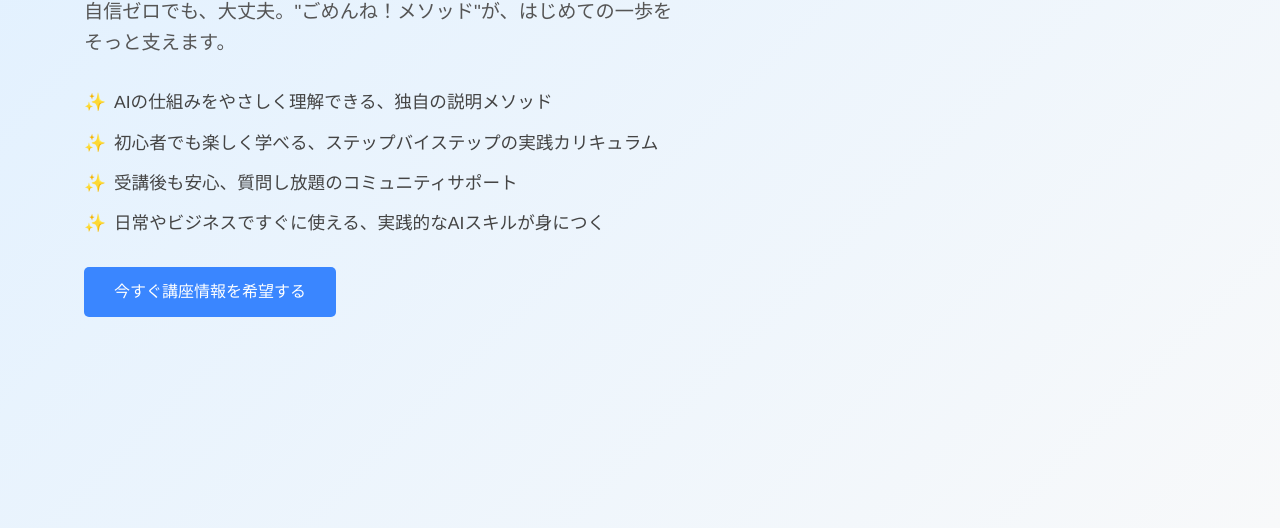
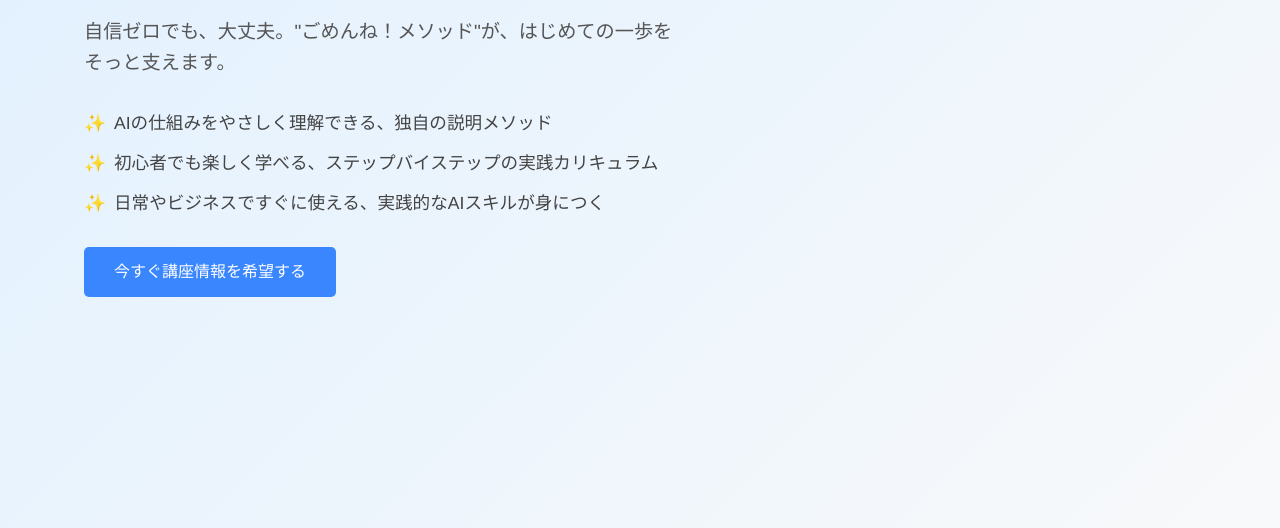
Before and after one commit to kff00755/gomen, a plain HTML site: page index.html in a window 1280 px wide. Shown: the part 272-800 px from the top of the page. Drawn offline with Linux system fonts and the light colour scheme.

Commit message:
Add files via upload

```diff
--- a/index.html
+++ b/index.html
@@ -367,7 +367,6 @@
                 <ul class="benefits-list">
                     <li>AIの仕組みをやさしく理解できる、独自の説明メソッド</li>
                     <li>初心者でも楽しく学べる、ステップバイステップの実践カリキュラム</li>
-                    <li>受講後も安心、質問し放題のコミュニティサポート</li>
                     <li>日常やビジネスですぐに使える、実践的なAIスキルが身につく</li>
                 </ul>
                 <a href="#contact" class="btn">今すぐ講座情報を希望する</a>
```
